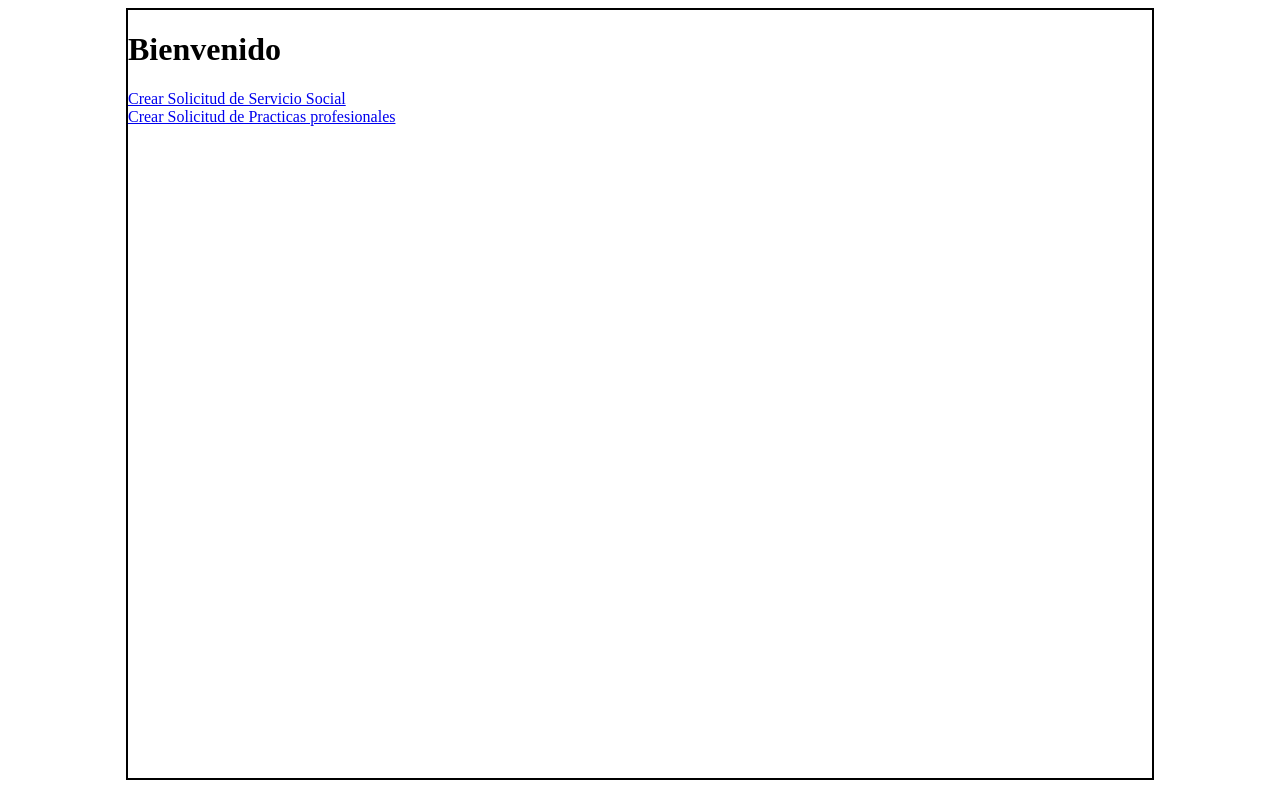
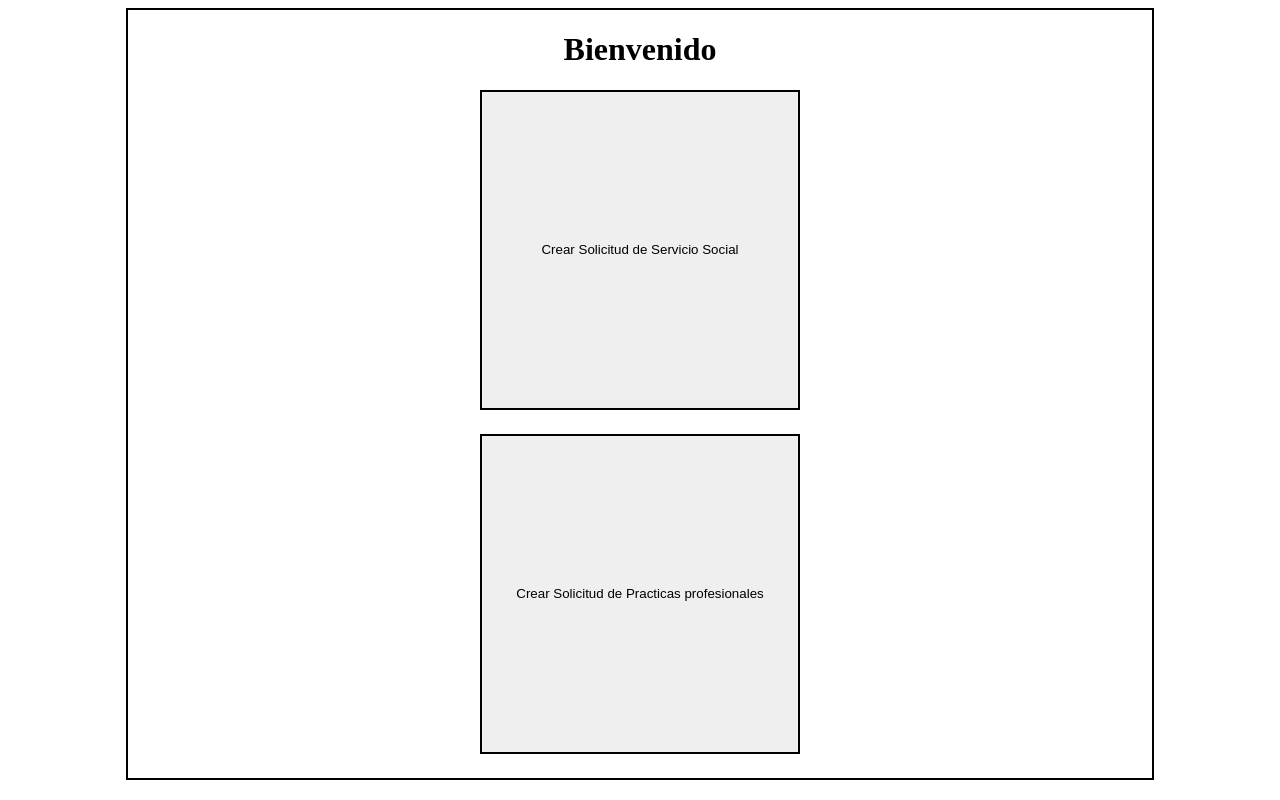
Before and after one commit to levi0125/PP, a Flask app: page / in a window 1280 px wide. Run offline with Flask 3, Linux system fonts and the light colour scheme.

Commit message:
un poco de estilo  y un nav

```diff
--- a/static/css/index.css
+++ b/static/css/index.css
@@ -3,4 +3,21 @@
     width:80vw;
     border:2px solid black;
     min-height: 96dvh;
+
 }
+.centro{
+    display: grid;
+    grid-template-columns: 1fr;
+    grid-template-rows: 1fr 1fr;
+    gap: 3vh;
+}
+.body .boton{
+    display: block;
+    width:25vw;
+    aspect-ratio: 1;
+    border: 2px solid black;
+    justify-self: center;
+}
+.centrar-texto{
+    text-align: center;
+}
--- a/templates/home.html
+++ b/templates/home.html
@@ -8,14 +8,22 @@
 </head>
 <body>
     <div class="body">
+        <h1 class="centrar-texto">Bienvenido</h1>
 
-        <h1>Bienvenido</h1>
+        <div class="centro">
 
-        <!-- <a href="/crearSolicitud">Crear Solicitud</a> -->
+            <!-- <a href="/crearSolicitud">Crear Solicitud</a> -->
 
-        <a href="/solicitudServicio">Crear Solicitud de Servicio Social</a>
-        <br><a href="/solicitudPracticas">Crear Solicitud de Practicas profesionales</a>
+            <button class="boton" data-href="/solicitudServicio">Crear Solicitud de Servicio Social</button>
+            <button class="boton" data-href="/solicitudPracticas">Crear Solicitud de Practicas profesionales</button>
+        </div>
 
     </div>
+
+    <script>
+        document.querySelectorAll(".boton").forEach(boton=>{
+            boton.addEventListener("click",e=>location.replace(e.target.dataset['href']))
+        })
+    </script>
 </body>
 </html>
```
Also changed, not shown: static/css/solicitud.css (+15 -0 lines), templates/layoutSolicitudes.html (+12 -0 lines).
